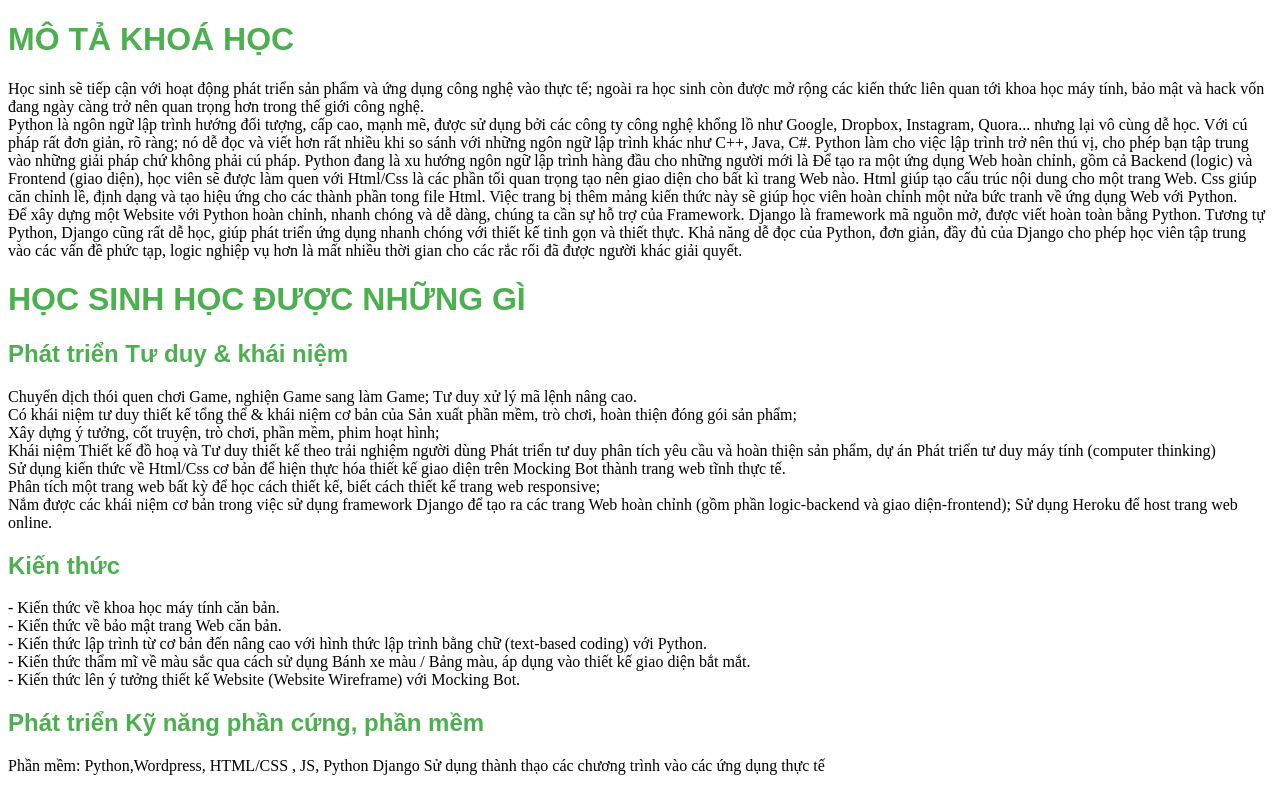
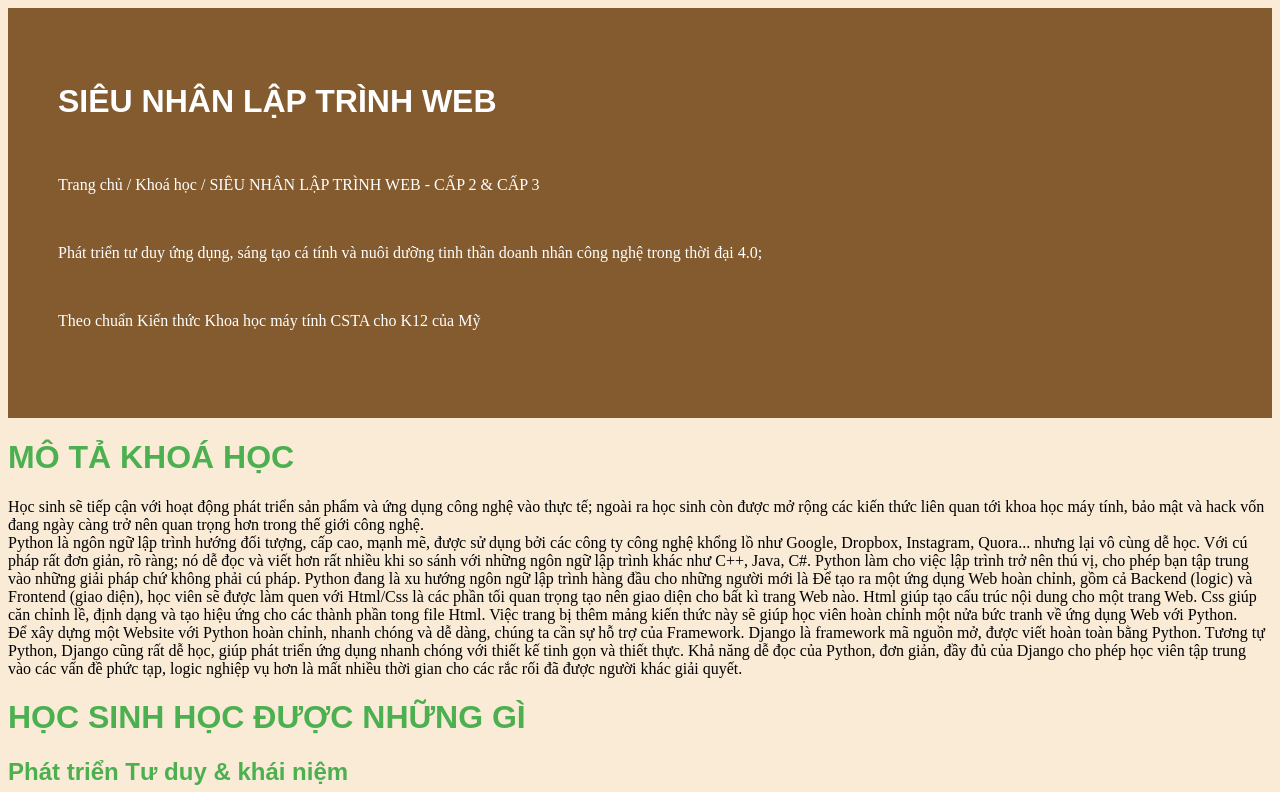
Before and after one commit to Khang0609/Bai2_HP_6, a plain HTML site: page index.html in a window 1280 px wide. Shown: the top 792 px of the page. Drawn offline with Linux system fonts and the light colour scheme.

Commit message:
second commit

```diff
--- a/index.html
+++ b/index.html
@@ -6,6 +6,16 @@
         <link rel="stylesheet" href="style.css">
     </head>
     <body>
+        <div>
+        <br><br><br>
+        <h1 id="head">SIÊU NHÂN LẬP TRÌNH WEB</h1>
+        <br>
+            <p id="head">Trang chủ / Khoá học / SIÊU NHÂN LẬP TRÌNH WEB - CẤP 2 & CẤP 3</p><br>
+            <p id="head">Phát triển tư duy ứng dụng, sáng tạo cá tính và nuôi dưỡng tinh thần doanh nhân công nghệ trong thời đại 4.0;</p><br>
+            <p id="head">Theo chuẩn Kiến thức Khoa học máy tính CSTA cho K12 của Mỹ</p><br>
+
+            <br><br><br>
+        </div>
         <h1>MÔ TẢ KHOÁ HỌC</h1>
         <p>
             Học sinh sẽ tiếp cận với hoạt động phát triển sản phẩm và ứng dụng công nghệ vào thực tế; ngoài ra học sinh còn được mở rộng các kiến thức liên quan tới khoa học máy tính, bảo mật và hack vốn đang ngày càng trở nên quan trọng hơn trong thế giới công nghệ.<br>
--- a/style.css
+++ b/style.css
@@ -1,3 +1,6 @@
+body{
+    background-color: antiquewhite;
+}
 h1{
     font-family: Arial, Helvetica, sans-serif;
     color: #4caf50;
@@ -7,3 +10,10 @@ h2{
     font-family: Arial, Helvetica, sans-serif;
     color: #4caf50;
 }
+#head{
+    text-indent: 50px ;
+    color:white;
+}
+div{
+    background-color: rgb(131, 91, 46);
+}
```
